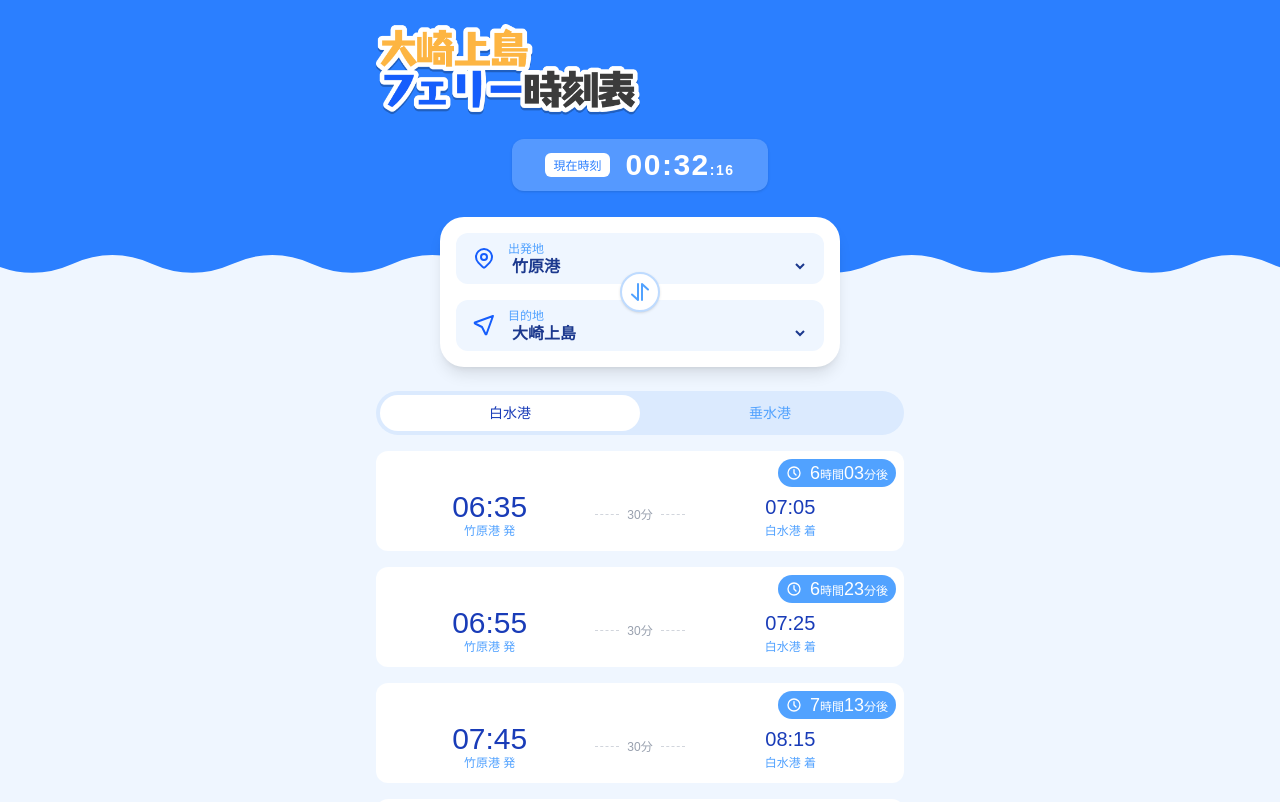
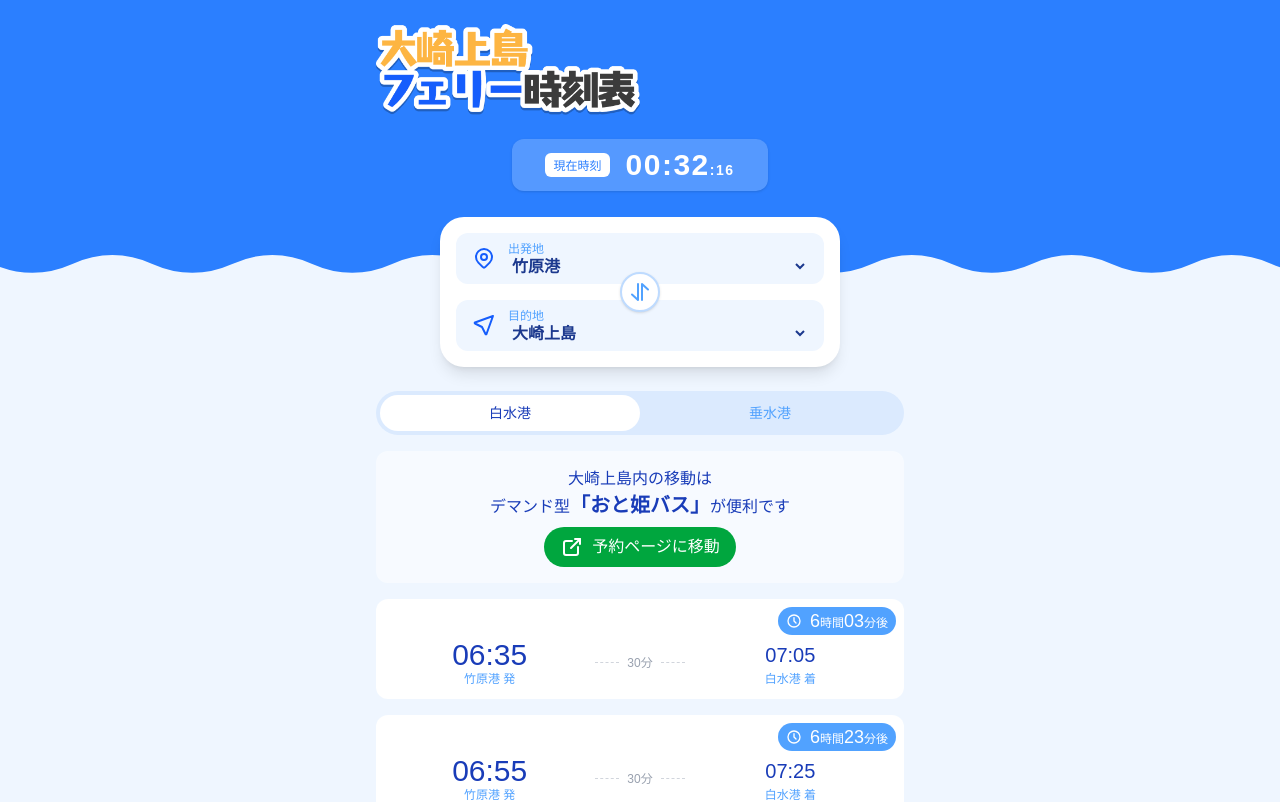
Before and after one commit to kinakomochi-0315/osaki-ft, a React (Vite) app: page / in a window 1280 px wide. Shown: the top 802 px of the page. Built offline with nearby package versions, Linux system fonts and the light colour scheme; a web font is replaced by a local one.

Commit message:
おと姫バスの情報コンポーネントを追加し、画面に表示するよう実装

```diff
--- a/src/App.tsx
+++ b/src/App.tsx
@@ -4,6 +4,7 @@ import RouteSelector from "./components/RouteSelector";
 import PortFilterButtons from "./components/PortFilterButtons";
 import ScheduleList from "./components/ScheduleList";
 import Footer from "./components/Footer";
+import OtohimeBusInfo from "./components/OtohimeBusInfo";
 import { FERRY_SCHEDULES } from "./data/schedules";
 import { VALID_AREA_ROUTES, AREAS } from "./data/constants";
 import type { AreaCode, PortCode } from "./data/types";
@@ -32,7 +33,6 @@ function getFilterPorts(departure: AreaCode, destination: AreaCode): PortCode[]
 
     return [];
 }
-
 
 export default function App() {
     const initialState = (() => {
@@ -112,7 +112,7 @@ export default function App() {
     // フィルター用のポートリストを決定
     const filterPorts = useMemo(
         () => getFilterPorts(departure, destination),
-        [departure, destination]
+        [departure, destination],
     );
 
     useEffect(() => {
@@ -130,14 +130,14 @@ export default function App() {
         schedules = schedules.filter(
             (schedule) =>
                 departurePorts.includes(schedule.route.from) &&
-                destinationPorts.includes(schedule.route.to)
+                destinationPorts.includes(schedule.route.to),
         );
 
         // ポートによるフィルター
         if (selectedPort) {
             schedules = schedules.filter(
                 (schedule) =>
-                    schedule.route.from === selectedPort || schedule.route.to === selectedPort
+                    schedule.route.from === selectedPort || schedule.route.to === selectedPort,
             );
         }
 
@@ -146,7 +146,7 @@ export default function App() {
 
     return (
         <div className="min-h-screen bg-blue-50 flex flex-col items-center">
-            <Header currentTime={currentTime} />
+            <Header currentTime={currentTime}/>
 
             <RouteSelector
                 departure={departure}
@@ -168,10 +168,14 @@ export default function App() {
                     />
                 )}
 
-                <ScheduleList schedules={filteredSchedules} currentTime={currentTime} />
+                {(departure === "OSAKIKAMIJIMA" || destination === "OSAKIKAMIJIMA") && (
+                    <OtohimeBusInfo />
+                )}
+
+                <ScheduleList schedules={filteredSchedules} currentTime={currentTime}/>
             </div>
 
-            <Footer />
+            <Footer/>
         </div>
     );
 }
--- /dev/null
+++ b/src/components/OtohimeBusInfo.tsx
@@ -0,0 +1,17 @@
+import { IconExternalLink } from "@tabler/icons-react";
+
+export default function OtohimeBusInfo() {
+    return (
+        <div className="flex flex-col bg-white/50 p-4 mb-4 rounded-xl items-center text-blue-800">
+            <div className="flex flex-col text-center">
+                <span>大崎上島内の移動は</span>
+                <span>デマンド型<span className="text-xl font-bold">「おと姫バス」</span>が便利です</span>
+            </div>
+            <a className="mt-2 bg-green-600 text-white rounded-full px-4 py-2 flex gap-2"
+               href="https://osakikamijima.fjodt.com/consumer/reservations/top_menu">
+                <IconExternalLink/>
+                <span>予約ページに移動</span>
+            </a>
+        </div>
+    );
+}
```
